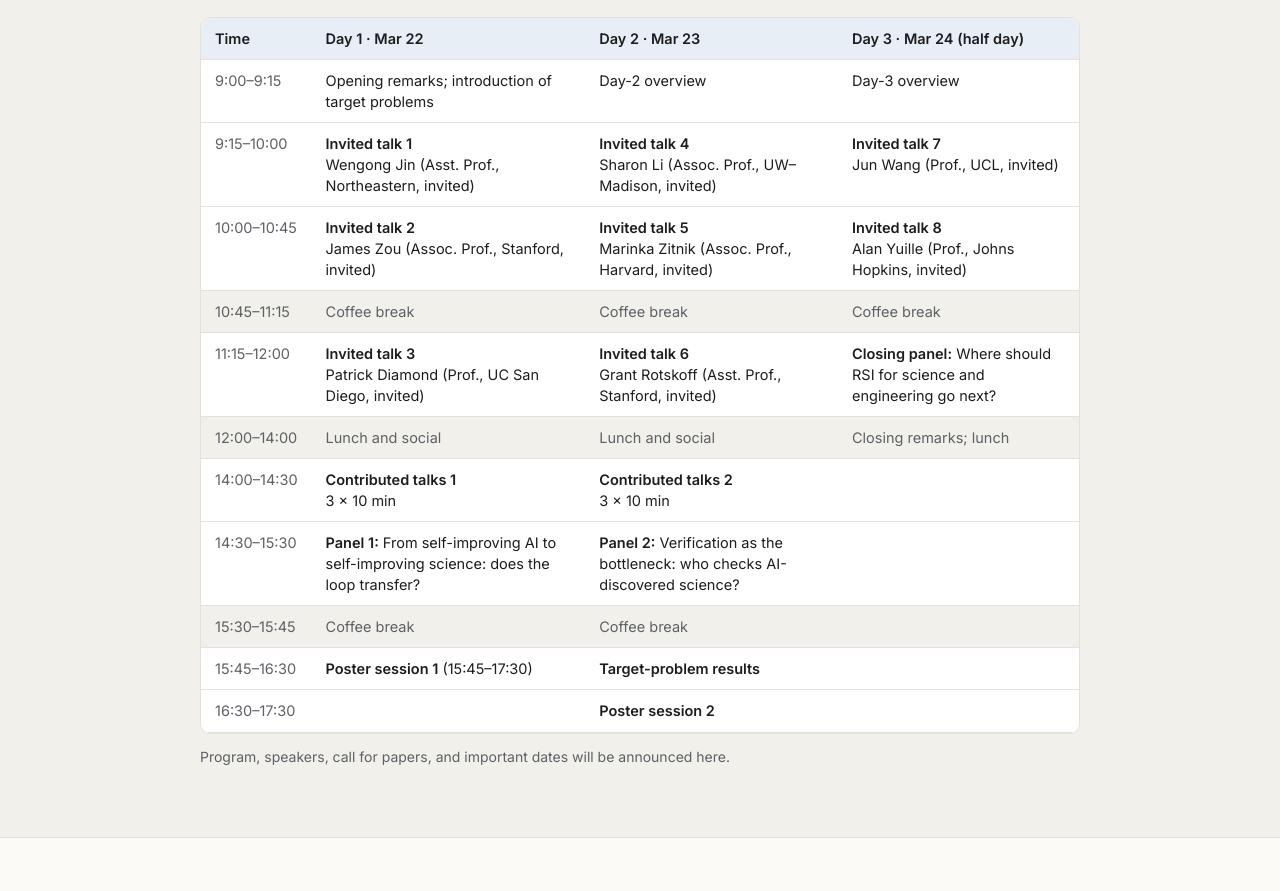
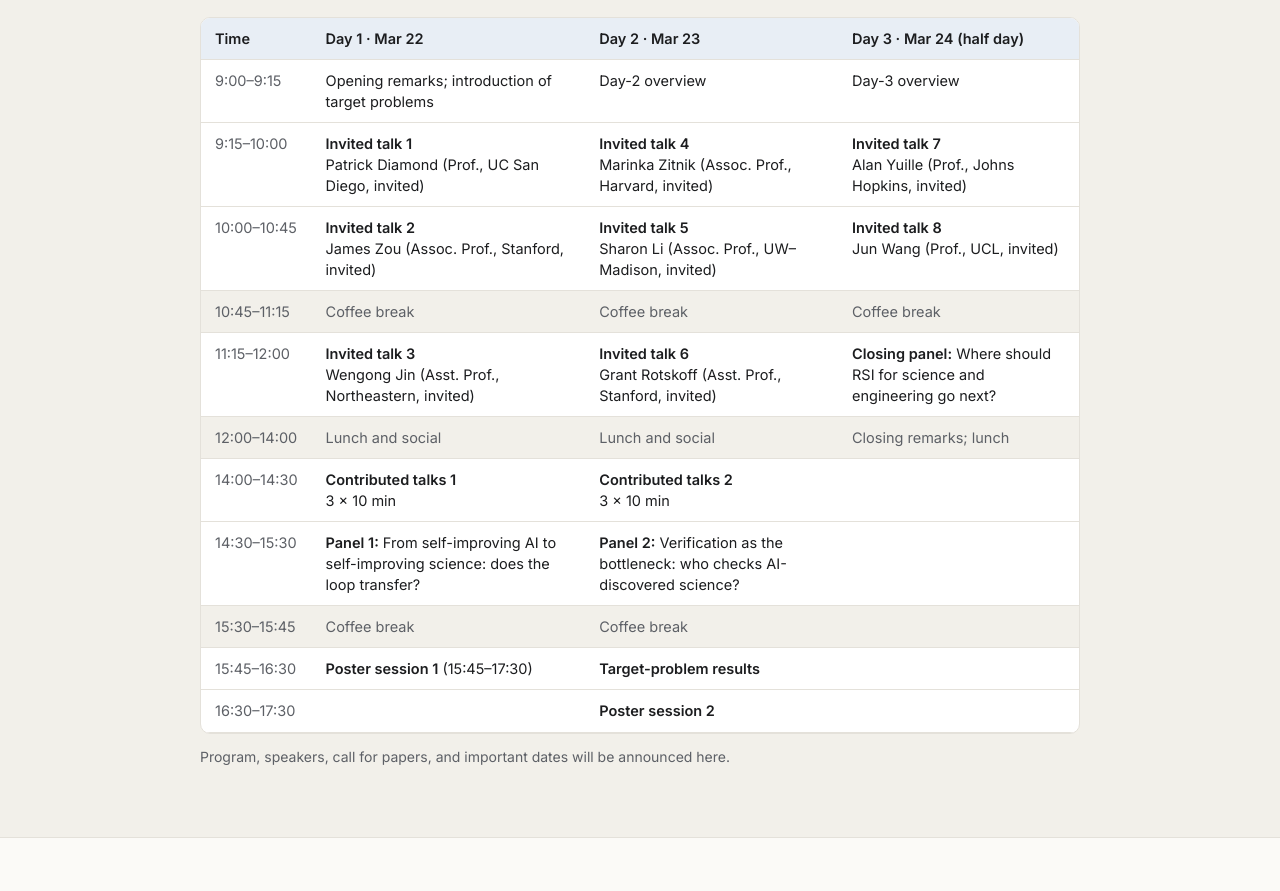
Before and after one commit to rsi4se/rsi4se.github.io, a plain HTML site: page index.html in a window 1280 px wide. Shown: the part 2956-3847 px from the top of the page. Drawn offline with Linux system fonts and the light colour scheme.

Commit message:
Order talks by seniority

```diff
--- a/index.html
+++ b/index.html
@@ -188,10 +188,10 @@
     <thead><tr><th>Time</th><th>Day 1 · Mar 22</th><th>Day 2 · Mar 23</th><th>Day 3 · Mar 24 (half day)</th></tr></thead>
     <tbody>
       <tr><td class="time">9:00–9:15</td><td>Opening remarks; introduction of target problems</td><td>Day-2 overview</td><td>Day-3 overview</td></tr>
-      <tr><td class="time">9:15–10:00</td><td><b>Invited talk 1</b><br>Wengong Jin (Asst. Prof., Northeastern, invited)</td><td><b>Invited talk 4</b><br>Sharon Li (Assoc. Prof., UW–Madison, invited)</td><td><b>Invited talk 7</b><br>Jun Wang (Prof., UCL, invited)</td></tr>
-      <tr><td class="time">10:00–10:45</td><td><b>Invited talk 2</b><br>James Zou (Assoc. Prof., Stanford, invited)</td><td><b>Invited talk 5</b><br>Marinka Zitnik (Assoc. Prof., Harvard, invited)</td><td><b>Invited talk 8</b><br>Alan Yuille (Prof., Johns Hopkins, invited)</td></tr>
+      <tr><td class="time">9:15–10:00</td><td><b>Invited talk 1</b><br>Patrick Diamond (Prof., UC San Diego, invited)</td><td><b>Invited talk 4</b><br>Marinka Zitnik (Assoc. Prof., Harvard, invited)</td><td><b>Invited talk 7</b><br>Alan Yuille (Prof., Johns Hopkins, invited)</td></tr>
+      <tr><td class="time">10:00–10:45</td><td><b>Invited talk 2</b><br>James Zou (Assoc. Prof., Stanford, invited)</td><td><b>Invited talk 5</b><br>Sharon Li (Assoc. Prof., UW–Madison, invited)</td><td><b>Invited talk 8</b><br>Jun Wang (Prof., UCL, invited)</td></tr>
       <tr class="quiet"><td class="time">10:45–11:15</td><td>Coffee break</td><td>Coffee break</td><td>Coffee break</td></tr>
-      <tr><td class="time">11:15–12:00</td><td><b>Invited talk 3</b><br>Patrick Diamond (Prof., UC San Diego, invited)</td><td><b>Invited talk 6</b><br>Grant Rotskoff (Asst. Prof., Stanford, invited)</td><td><b>Closing panel:</b> Where should RSI for science and engineering go next?</td></tr>
+      <tr><td class="time">11:15–12:00</td><td><b>Invited talk 3</b><br>Wengong Jin (Asst. Prof., Northeastern, invited)</td><td><b>Invited talk 6</b><br>Grant Rotskoff (Asst. Prof., Stanford, invited)</td><td><b>Closing panel:</b> Where should RSI for science and engineering go next?</td></tr>
       <tr class="quiet"><td class="time">12:00–14:00</td><td>Lunch and social</td><td>Lunch and social</td><td>Closing remarks; lunch</td></tr>
       <tr><td class="time">14:00–14:30</td><td><b>Contributed talks 1</b><br>3 × 10 min</td><td><b>Contributed talks 2</b><br>3 × 10 min</td><td></td></tr>
       <tr><td class="time">14:30–15:30</td><td><b>Panel 1:</b> From self-improving AI to self-improving science: does the loop transfer?</td><td><b>Panel 2:</b> Verification as the bottleneck: who checks AI-discovered science?</td><td></td></tr>
```
